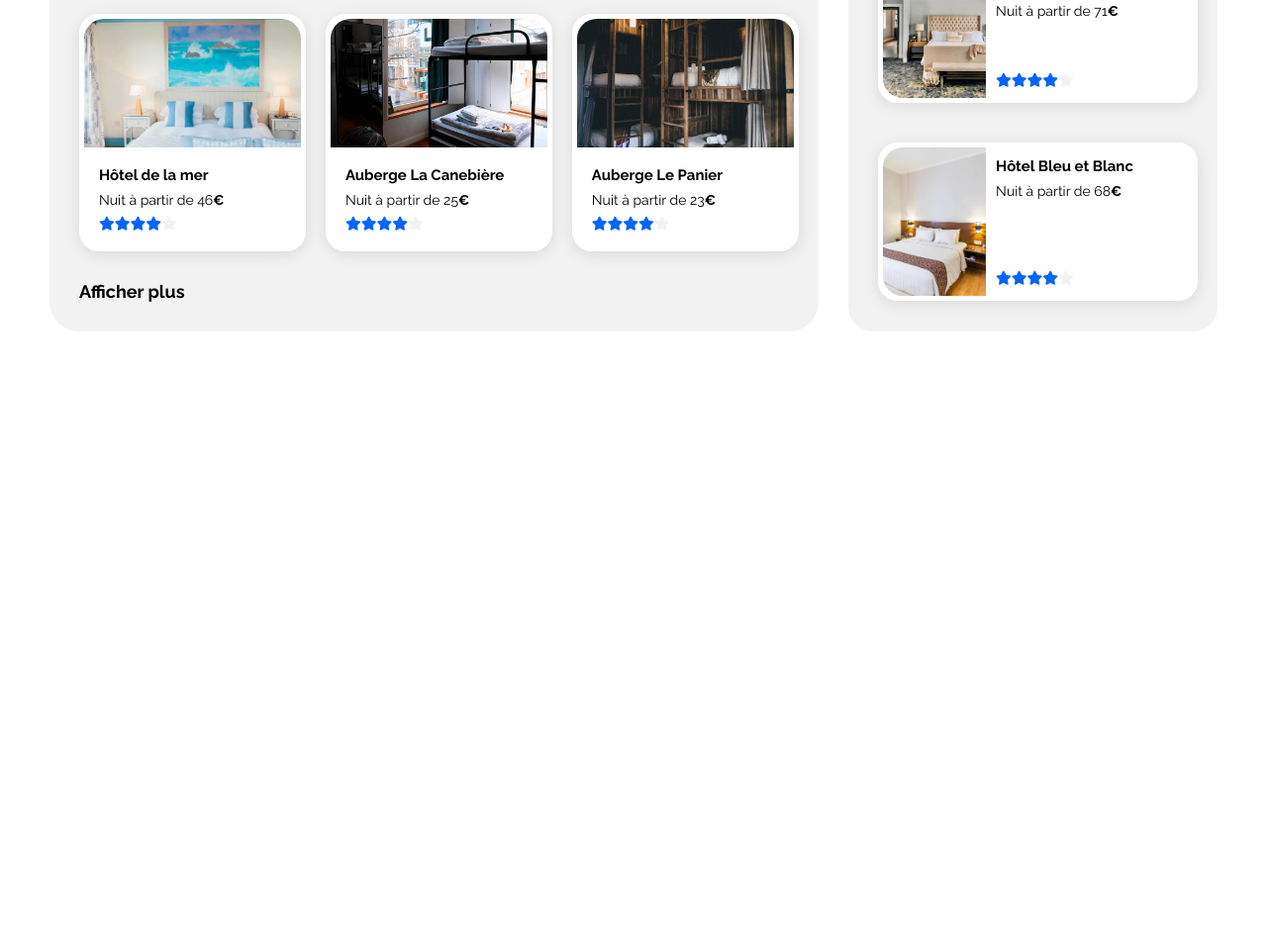
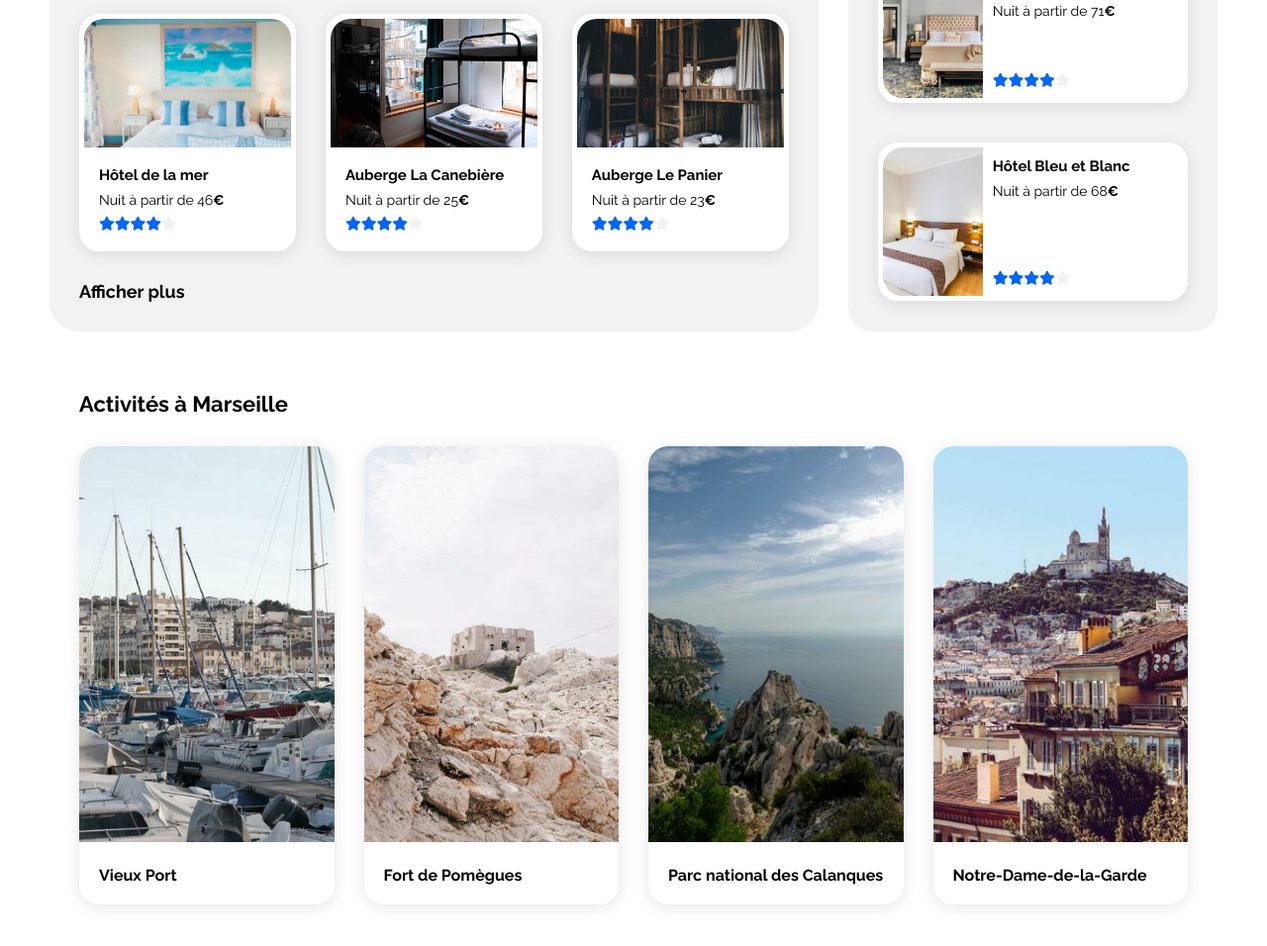
Before and after one commit to valeriepappani/OC-P1-booki, a plain HTML site: page index.html in a window 1280 px wide. Shown: the part 769-1725 px from the top of the page at 99% size. Before the commit the page ends 1134 px from the top, so only its background shows below. Drawn offline with Linux system fonts and the light colour scheme.

Commit message:
ajout activites

```diff
--- a/css/style.css
+++ b/css/style.css
@@ -232,7 +232,7 @@ nav li a:hover {
 }
 
 .cartes {
-    width:100%;
+    width: -webkit-fill-available;
     background-color: #fff;
     border: 5px solid #FFF;
     border-radius: 20px;
@@ -324,6 +324,42 @@ nav li a:hover {
     bottom:0;
 }
 
+/*Activites*/
+.containerActivites {
+    margin: 60px 80px;
+}
+
+.containerActivites h2 {
+    margin:0;
+}
+
+.containerInfosActivites {
+display:grid;
+grid-template-columns: 1fr 1fr 1fr 1fr;
+gap:30px;
+}
+
+.cartesActivites {
+background-color: white;
+box-shadow: 0px 3px 15px rgba(0, 0, 0, 0.1);
+border-radius: 20px;
+margin-top: 30px;
+
+}
+
+.containerActivites img {
+    width: 100%;
+    height: 400px;
+    object-fit: cover;
+    border-radius: 20px 20px 0 0;
+}
+
+.containerActivites p {
+    padding:20px;
+    font-size: 16px;
+    font-weight:700;
+
+}
 
 
 /*****TABLETTE*****/
@@ -377,13 +413,19 @@ nav li a:hover {
     margin-top: 0;
 }
 
-
+/*Activites*/
+.containerActivites img {
+    width: 100%;
+    height: 200px;
+    object-fit: cover;
+    border-radius: 20px 20px 0 0;
+}
 
 
 }
 
     /*****MOBILE*****/
-@media only screen and (max-width: 767px) {
+    @media only screen and (max-width: 767px) and (min-width: 320px) {
 
     /*HEADER*/
     header{
@@ -543,4 +585,27 @@ nav li a:hover {
     margin-top:15px;
 }
 
+/*Activites*/
+.containerActivites {
+    margin: 60px 20px;
 }
+
+.containerInfosActivites {
+    display:grid;
+    grid-template-columns: 1fr;
+    gap:30px;
+    }
+
+    .cartesActivites {
+        width: 100%;
+    }
+
+    .cartesActivites img{
+        height: 150px;
+    }
+
+    .NotreDame img {
+        object-position: top;
+    }
+
+}
--- a/index.html
+++ b/index.html
@@ -17,8 +17,8 @@
             <a href="#"><img src="images/logo/Booki.png" alt="Logo Booki"></a>
             <nav>
                 <ul>
-                    <li class="hebergements"><a href="#">Hébergements</a></li>
-                    <li class="activites"><a href="#">Activités</a></li>
+                    <li class="hebergements"><a href="#navHebergement">Hébergements</a></li>
+                    <li class="activites"><a href="#navActivites">Activités</a></li>
                 </ul>
             </nav>
         </div>
@@ -66,7 +66,7 @@
     <!--Hebergements Marseille-->
     <section class="containerCartes">
     <section class="containerHebergement">
-        <h2>Hébergements à Marseille</h2>
+        <h2 id="navHebergement">Hébergements à Marseille</h2>
         <article class="cartes">
             <img src="images/hebergements/fred-kleber.jpg" alt="">
         <article class="infosHebergements">
@@ -147,6 +147,32 @@
         </article>
     </section>
 </section>
+ <!--Activités Marseille-->
+ <section class="containerActivites">
+    <h2 id="navActivites">Activités à Marseille</h2>
+    <article class="containerInfosActivites">
+        <article class="cartesActivites">
+            <img src="images/activites/reno-laithienne.jpg" alt="">
+            <p>Vieux Port</p>
+        </article>
+        <article class="cartesActivites">
+            <img src="images/activites/paul-hermann.jpg" alt="">
+            <p>Fort de Pomègues</p>
+        </article>
+
+        <article class="cartesActivites">
+            <img src="images/activites/kilyan-sockalingum.jpg" alt="">
+            <p>Parc national des Calanques</p>
+        </article>
+
+        <article class="cartesActivites NotreDame">
+            <img src="images/activites/florian-wehde.jpg" alt="">
+            <p>Notre-Dame-de-la-Garde</p>
+        </article>
+
+
+    </article>
+ </section>
 
 </body>
 </html>
```
